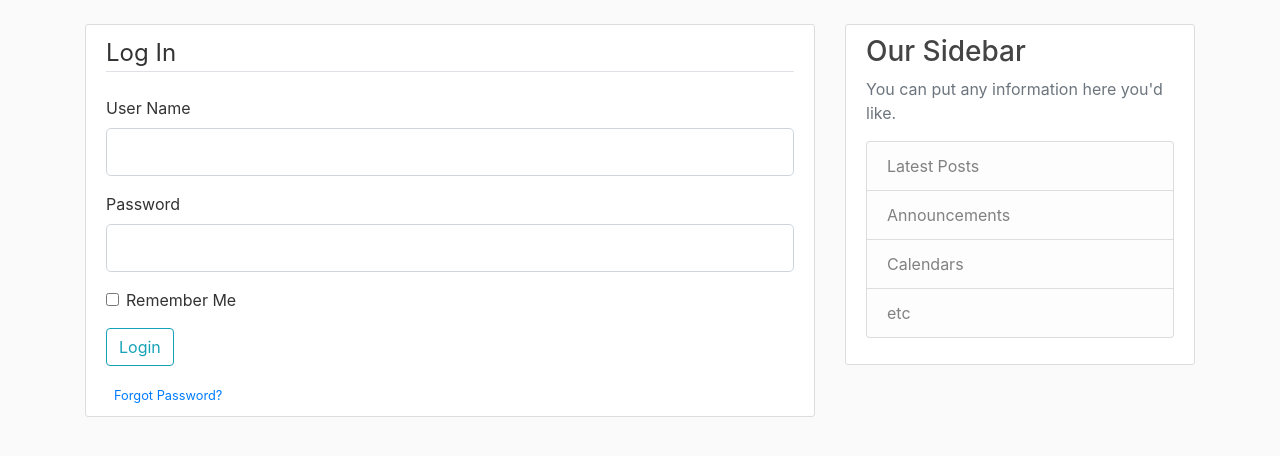
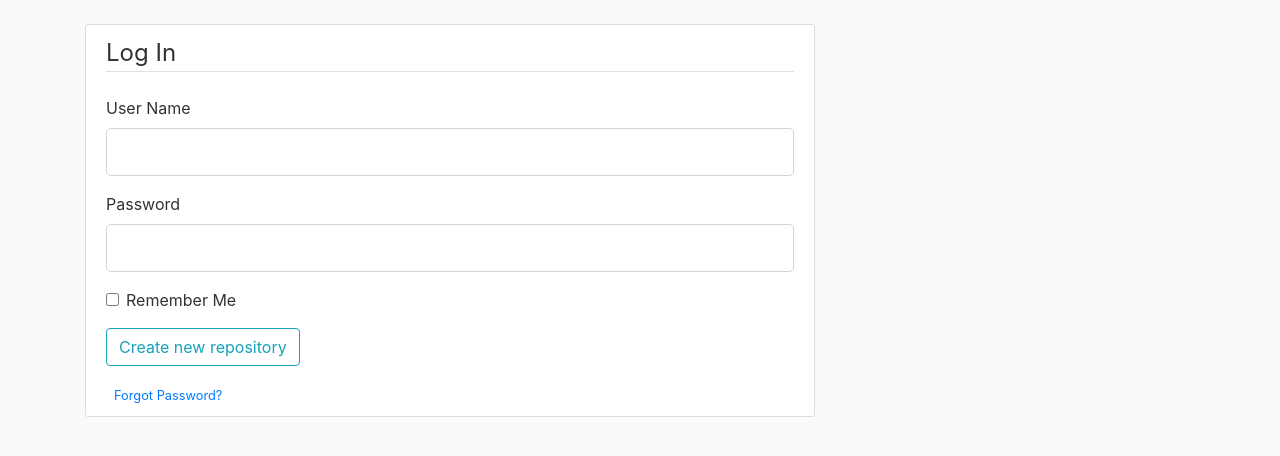
Before and after one commit to OrestOhorodnyk/github_loader_betta, a Flask app: page / in a window 1280 px wide. Shown: the part 56-512 px from the top of the page. Run offline with Flask 2, Linux system fonts and the light colour scheme; some libraries are stand-ins or nearby versions.

Commit message:
updated docker file

```diff
--- a/github_loader/main/forms.py
+++ b/github_loader/main/forms.py
@@ -7,4 +7,4 @@ class LoginForm(FlaskForm):
     user_name = StringField('User Name', validators=[DataRequired(), Length(min=2, max=50)])
     password = PasswordField('Password', validators=[DataRequired()])
     remember = BooleanField('Remember Me')
-    submit = SubmitField('Login')
+    submit = SubmitField('Create new repository')
--- a/github_loader/templates/layout.html
+++ b/github_loader/templates/layout.html
@@ -49,17 +49,6 @@
           {% block content %}{% endblock %}
         </div>
         <div class="col-md-4">
-          <div class="content-section">
-            <h3>Our Sidebar</h3>
-            <p class='text-muted'>You can put any information here you'd like.
-              <ul class="list-group">
-                <li class="list-group-item list-group-item-light">Latest Posts</li>
-                <li class="list-group-item list-group-item-light">Announcements</li>
-                <li class="list-group-item list-group-item-light">Calendars</li>
-                <li class="list-group-item list-group-item-light">etc</li>
-              </ul>
-            </p>
-          </div>
         </div>
       </div>
     </main>
```
Also changed, not shown: github_loader/app/__init__.py (deleted, +0 -13 lines), run.py (renamed from github_loader/run.py), 2 other files.
